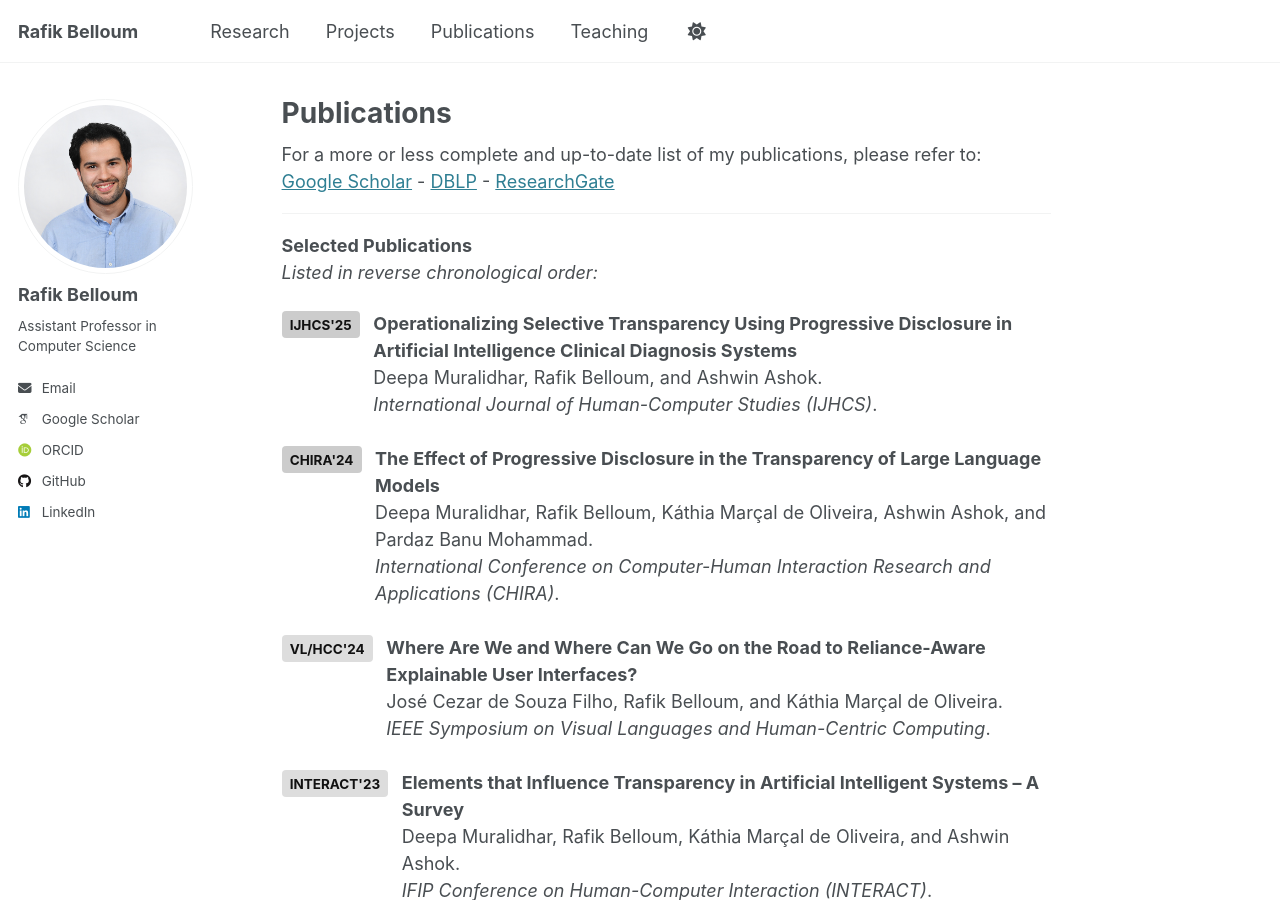
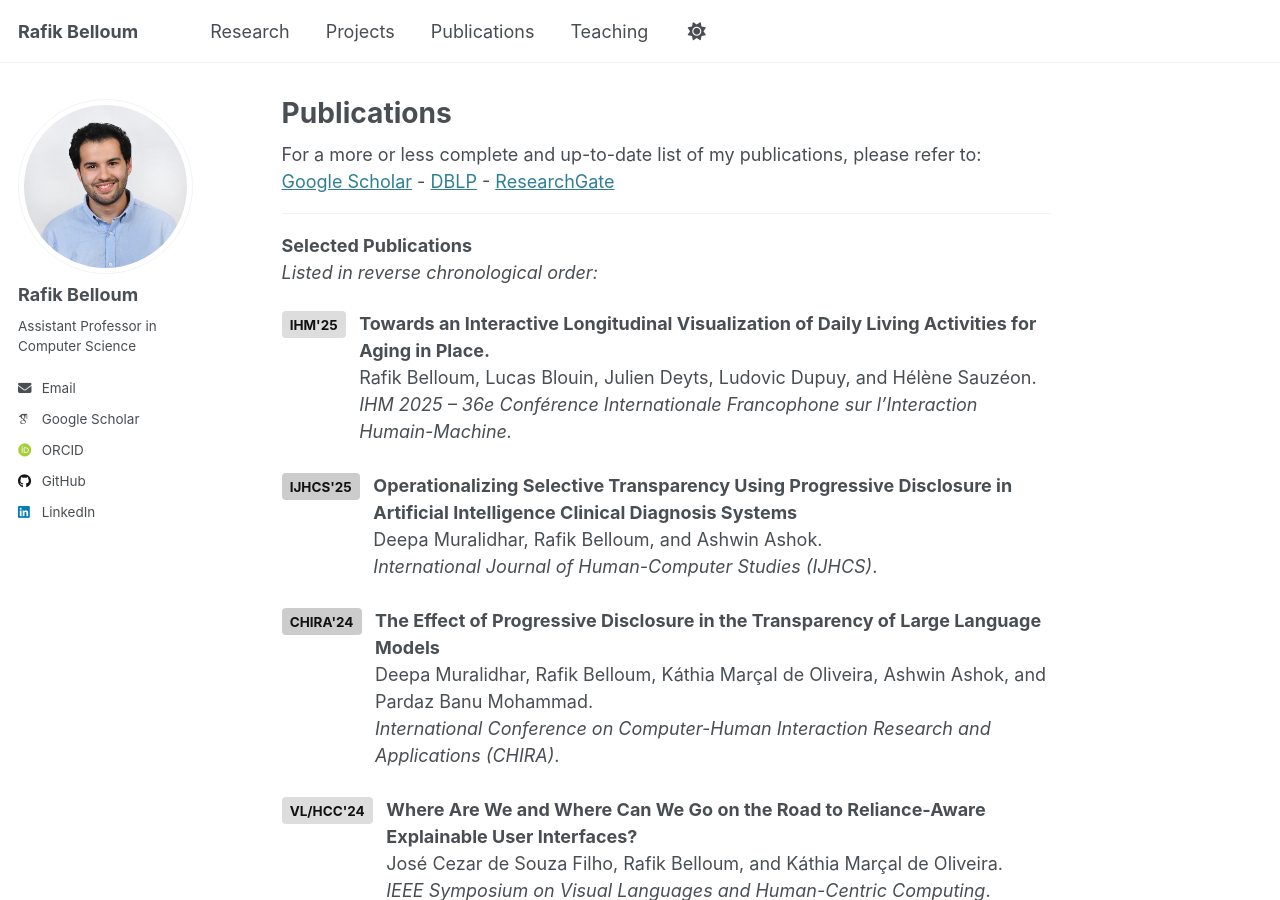
Before and after one commit to rafik-belloum/rafik-belloum.github.io, a Jekyll site: the page built from _pages/publications.html, in a window 1280 px wide and 900 px high. Built offline with Jekyll 4.4.1, drawn with Linux system fonts in a browser that asks for light colours; some web fonts are replaced.

Commit message:
Update publications.html

```diff
--- a/_pages/publications.html
+++ b/_pages/publications.html
@@ -14,6 +14,21 @@ For a more or less complete and up-to-date list of my publications, please refer
 
 <p><strong>Selected Publications</strong><br>
 <em>Listed in reverse chronological order:</em></p>
+
+<!-- IHM -->
+<div style="display: flex; align-items: flex-start; margin-bottom: 1.5em;">
+  <div style="flex-shrink: 0;">
+    <span style="display:inline-block; background-color:#dddddd; color:#111111; padding:0.25em 0.6em; border-radius:0.3em; font-weight:bold; font-size:0.75em; margin-right: 1em;">IHM'25</span>
+  </div>
+  <div>
+    <p style="margin: 0;">
+      <strong>Towards an Interactive Longitudinal Visualization of Daily Living Activities for Aging in Place.</strong><br>
+      Rafik Belloum, Lucas Blouin, Julien Deyts, Ludovic Dupuy, and Hélène Sauzéon.<br>
+      <em>IHM 2025 – 36e Conférence Internationale Francophone sur l’Interaction Humain-Machine.</em>
+    </p>
+  </div>
+</div>
+
 
 <!-- IJHCS -->
 <div style="display: flex; align-items: flex-start; margin-bottom: 1.5em;">
```
